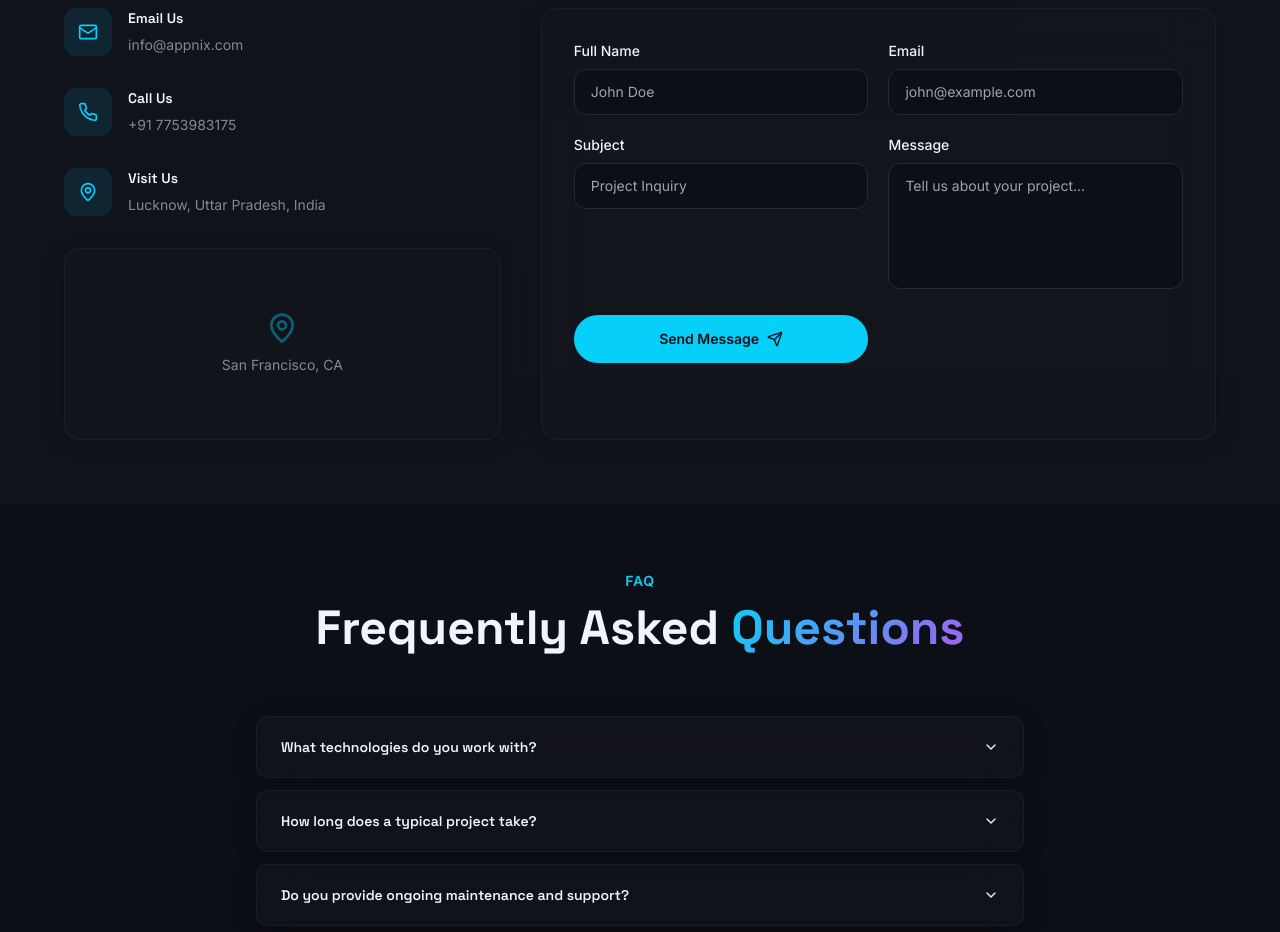
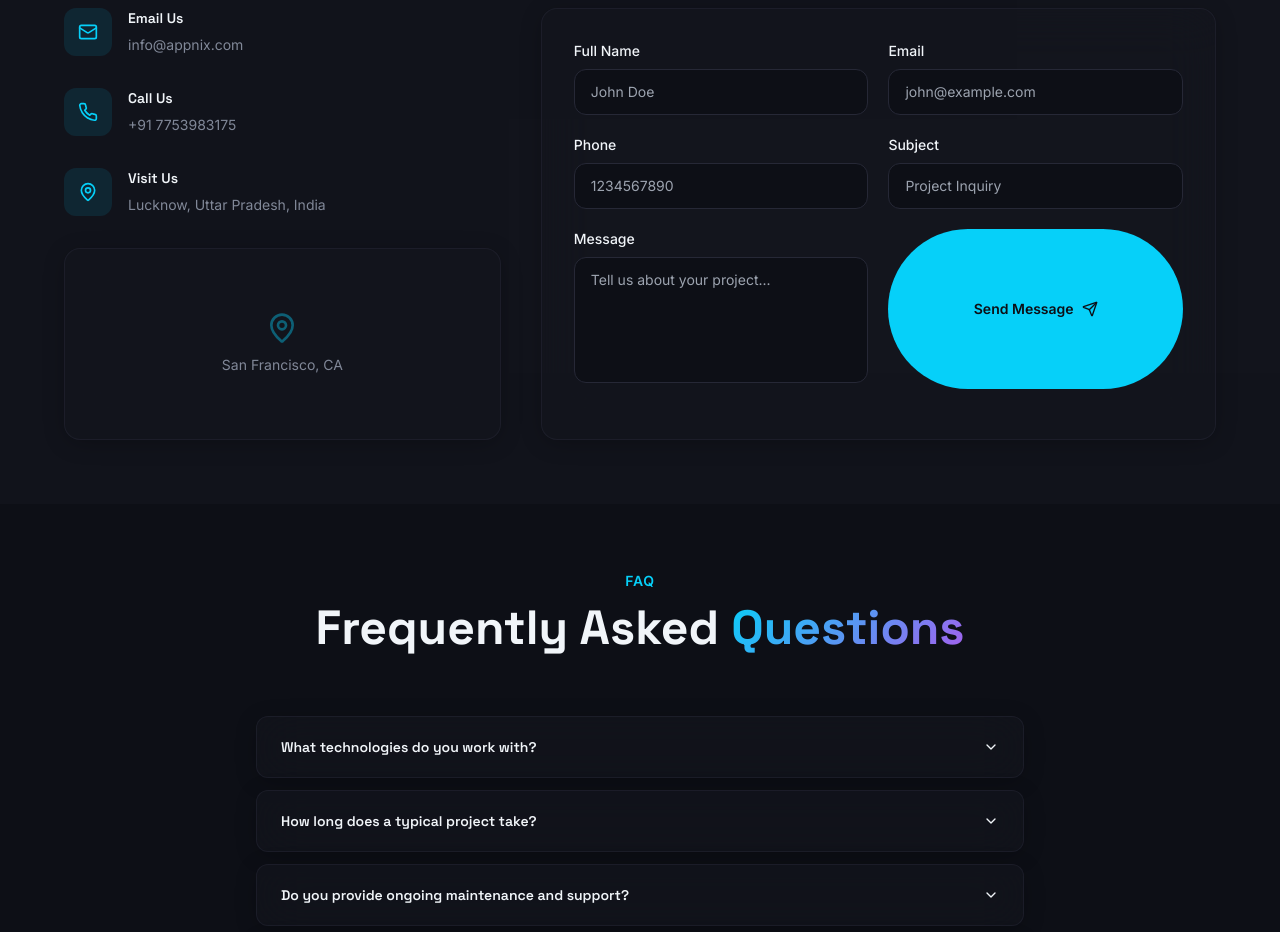
Before and after one commit to AppnixTechnology/AppnixTech, a React (Vite) app: page / in a window 1280 px wide. Shown: the part 6740-7672 px from the top of the page. Built offline with nearby package versions, Linux system fonts and the light colour scheme; the HTML template or start-up script is replaced by a standard one.

Commit message:
Phone field add

```diff
--- a/src/components/ContactSection.tsx
+++ b/src/components/ContactSection.tsx
@@ -173,7 +173,23 @@ const ContactSection = () => {
                   placeholder="john@example.com"
                 />
               </div>
-
+              <div>
+                <label className="text-sm font-medium mb-2 block">Phone</label>
+                <input
+                  type="tel"
+                  required
+                  value={formData.phone}
+                  onChange={(e) => {
+                    const value = e.target.value;
+                    if (/^[0-9]*$/.test(value)) {   // only numbers allowed
+                      setFormData({ ...formData, phone: value });
+                    }
+                  }}
+                  disabled={isSubmitting}
+                  className="w-full px-4 py-3 rounded-xl bg-background border border-border text-foreground text-sm focus:outline-none focus:ring-2 focus:ring-primary/50 transition-all disabled:opacity-50"
+                  placeholder="1234567890"
+                />
+              </div>
               <div>
                 <label className="text-sm font-medium mb-2 block">Subject</label>
                 <input
@@ -205,7 +221,7 @@ const ContactSection = () => {
                 Send Message
                 <Send className="h-4 w-4" />
               </button>
-              </div>
+            </div>
           </motion.form>
         </div>
       </div>
```
